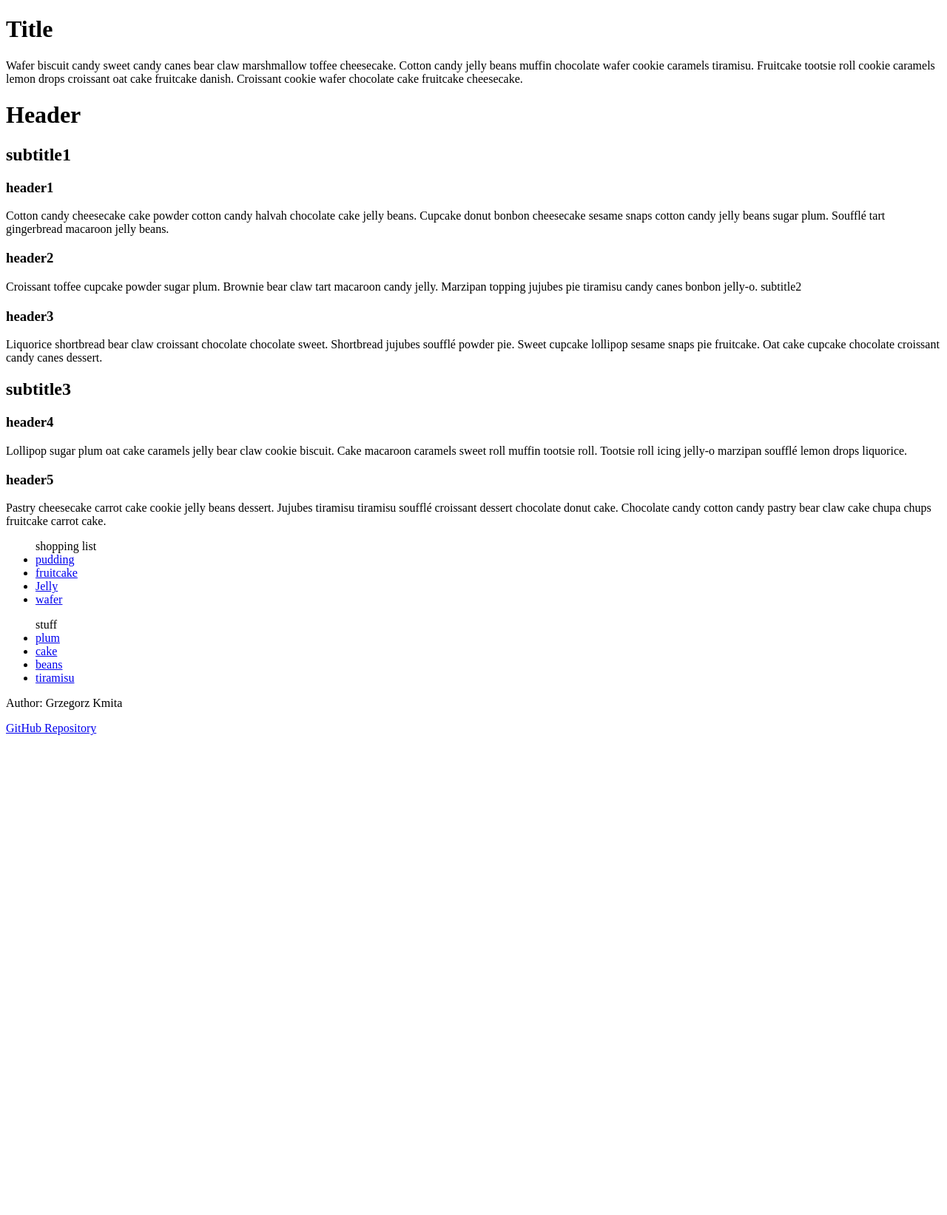
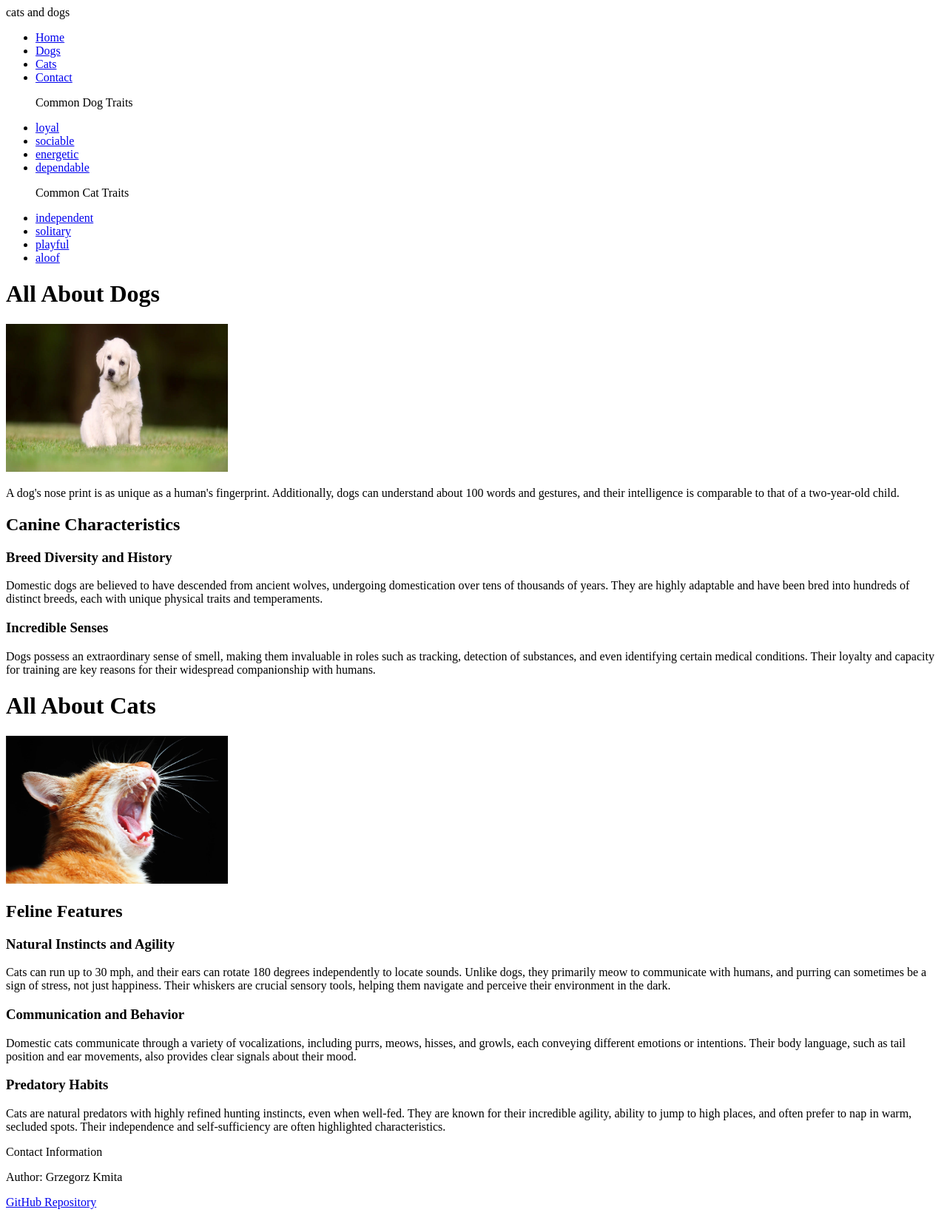
Before and after one commit to jirafey/ai, a PHP site: page / in a window 1280 px wide. Shown: the whole page at 74% size. Before the commit the page ends 994 px from the top, so only its background shows below. Run offline with PHP 8.4, Linux system fonts and the light colour scheme.

Commit message:
Add last version

```diff
--- a/index.html
+++ b/index.html
@@ -3,65 +3,71 @@
 <head>
     <meta charset="UTF-8">
     <meta name="viewport" content="width=device-width, initial-scale=1.0">
-    <title>Lab 01 - Aplikacje internetowe 1</title>
+    <title>domestic animals</title>
     <script src="//wi.arturk.pl/zen-style.js.php?styles[]=style-1&styles[]=style-2" defer></script>
 </head>
+<body>
 
-<body>
-    <h1>Title</h1>
-    Wafer biscuit candy sweet candy canes bear claw marshmallow toffee cheesecake. Cotton candy jelly beans muffin chocolate wafer cookie caramels tiramisu. Fruitcake tootsie roll cookie caramels lemon drops croissant oat cake fruitcake danish. Croissant cookie wafer chocolate cake fruitcake cheesecake.
-<header>
-    <h1>Header</h1>
-<h2>
-    subtitle1
-<h3>
-    header1
-</h3>
-    Cotton candy cheesecake cake powder cotton candy halvah chocolate cake jelly beans. Cupcake donut bonbon cheesecake sesame snaps cotton candy jelly beans sugar plum. Soufflé tart gingerbread macaroon jelly beans.
-<h3>
-    header2
-</h3>
-Croissant toffee cupcake powder sugar plum. Brownie bear claw tart macaroon candy jelly. Marzipan topping jujubes pie tiramisu candy canes bonbon jelly-o.
-</h2>
-    subtitle2
-<h2>
+    <header>
+        <div class="logo">cats and dogs</div>
+        <nav>
+            <ul>
+                <li><a href="#">Home</a></li>
+                <li><a href="#dogs">Dogs</a></li>
+                <li><a href="#cats">Cats</a></li>
+                <li><a href="#contact">Contact</a></li>
+            </ul>
+        </nav>
+    </header>
 
-<h3>
-    header3
-</h3>
-Liquorice shortbread bear claw croissant chocolate chocolate sweet. Shortbread jujubes soufflé powder pie. Sweet cupcake lollipop sesame snaps pie fruitcake. Oat cake cupcake chocolate croissant candy canes dessert.
-</h2>
-<h2>
-    subtitle3
-<h3>
-    header4
-</h3>
-Lollipop sugar plum oat cake caramels jelly bear claw cookie biscuit. Cake macaroon caramels sweet roll muffin tootsie roll. Tootsie roll icing jelly-o marzipan soufflé lemon drops liquorice.
-<h3>
-    header5
-</h3>
-Pastry cheesecake carrot cake cookie jelly beans dessert. Jujubes tiramisu tiramisu soufflé croissant dessert chocolate donut cake. Chocolate candy cotton candy pastry bear claw cake chupa chups fruitcake carrot cake.
-</h2>
-<ul>
-    shopping list
-    <li><a href="#">pudding</a></li>
-    <li><a href="#">fruitcake</a></li>
-    <li><a href="#">Jelly</a></li>
-    <li><a href="#">wafer</a></li>
-</ul>
+    <!-- LISTS MOVED TO THE TOP -->
+    <div class="lists-container">
+        <ul class="dog-ul">
+            <p>Common Dog Traits</p>
+            <li><a href="#">loyal</a></li>
+            <li><a href="#">sociable</a></li>
+            <li><a href="#">energetic</a></li>
+            <li><a href="#">dependable</a></li>
+        </ul>
+        <ul class="cat-ul">
+            <p>Common Cat Traits</p>
+            <li><a href="#">independent</a></li>
+            <li><a href="#">solitary</a></li>
+            <li><a href="#">playful</a></li>
+            <li><a href="#">aloof</a></li>
+        </ul>
+    </div>
 
-<ul>
-    stuff
-    <li><a href="#">plum</a></li>
-    <li><a href="#">cake</a></li>
-    <li><a href="#">beans</a></li>
-    <li><a href="#">tiramisu</a></li>
-</ul>
-<footer>
-    <p>Author: Grzegorz Kmita</p>
+    <!-- HEADINGS HAVE BEEN RENAMED -->
+    <h1 id="dogs">All About Dogs</h1>
+    <img src="dog.webp" alt="dog" width="300" height="200" class="dog">
+    <p>A dog's nose print is as unique as a human's fingerprint. Additionally, dogs can understand about 100 words and gestures, and their intelligence is comparable to that of a two-year-old child. </p>
 
-    <!-- responsywna 1440px i 375px:-->
+    <h2>Canine Characteristics</h2>
+    <h3>Breed Diversity and History</h3>
+    <p>Domestic dogs are believed to have descended from ancient wolves, undergoing domestication over tens of thousands of years. They are highly adaptable and have been bred into hundreds of distinct breeds, each with unique physical traits and temperaments.</p>
 
-    <a href="https://github.com/jirafey/ai">GitHub Repository</a>
-</footer>
+    <h3>Incredible Senses</h3>
+    <p>Dogs possess an extraordinary sense of smell, making them invaluable in roles such as tracking, detection of substances, and even identifying certain medical conditions. Their loyalty and capacity for training are key reasons for their widespread companionship with humans.</p>
+
+    <h1 id="cats">All About Cats</h1>
+    <img src="cat.webp" alt="cat" width="300" height="200" class="cat">
+
+    <h2>Feline Features</h2>
+    <h3>Natural Instincts and Agility</h3>
+    <p>Cats can run up to 30 mph, and their ears can rotate 180 degrees independently to locate sounds. Unlike dogs, they primarily meow to communicate with humans, and purring can sometimes be a sign of stress, not just happiness. Their whiskers are crucial sensory tools, helping them navigate and perceive their environment in the dark.</p>
+
+    <h3>Communication and Behavior</h3>
+    <p>Domestic cats communicate through a variety of vocalizations, including purrs, meows, hisses, and growls, each conveying different emotions or intentions. Their body language, such as tail position and ear movements, also provides clear signals about their mood.</p>
+
+    <h3>Predatory Habits</h3>
+    <p>Cats are natural predators with highly refined hunting instincts, even when well-fed. They are known for their incredible agility, ability to jump to high places, and often prefer to nap in warm, secluded spots. Their independence and self-sufficiency are often highlighted characteristics.</p>
+
+    <footer id="contact">
+        <div class="logo">Contact Information</div>
+        <p>Author: Grzegorz Kmita</p>
+        <a href="https://github.com/jirafey/ai">GitHub Repository</a>
+    </footer>
+
 </body>
+</html>
```
Also changed, not shown: style-1.css (+81 -33 lines), style-2.css (+112 -31 lines), cat.webp (added), dog.webp (added).
